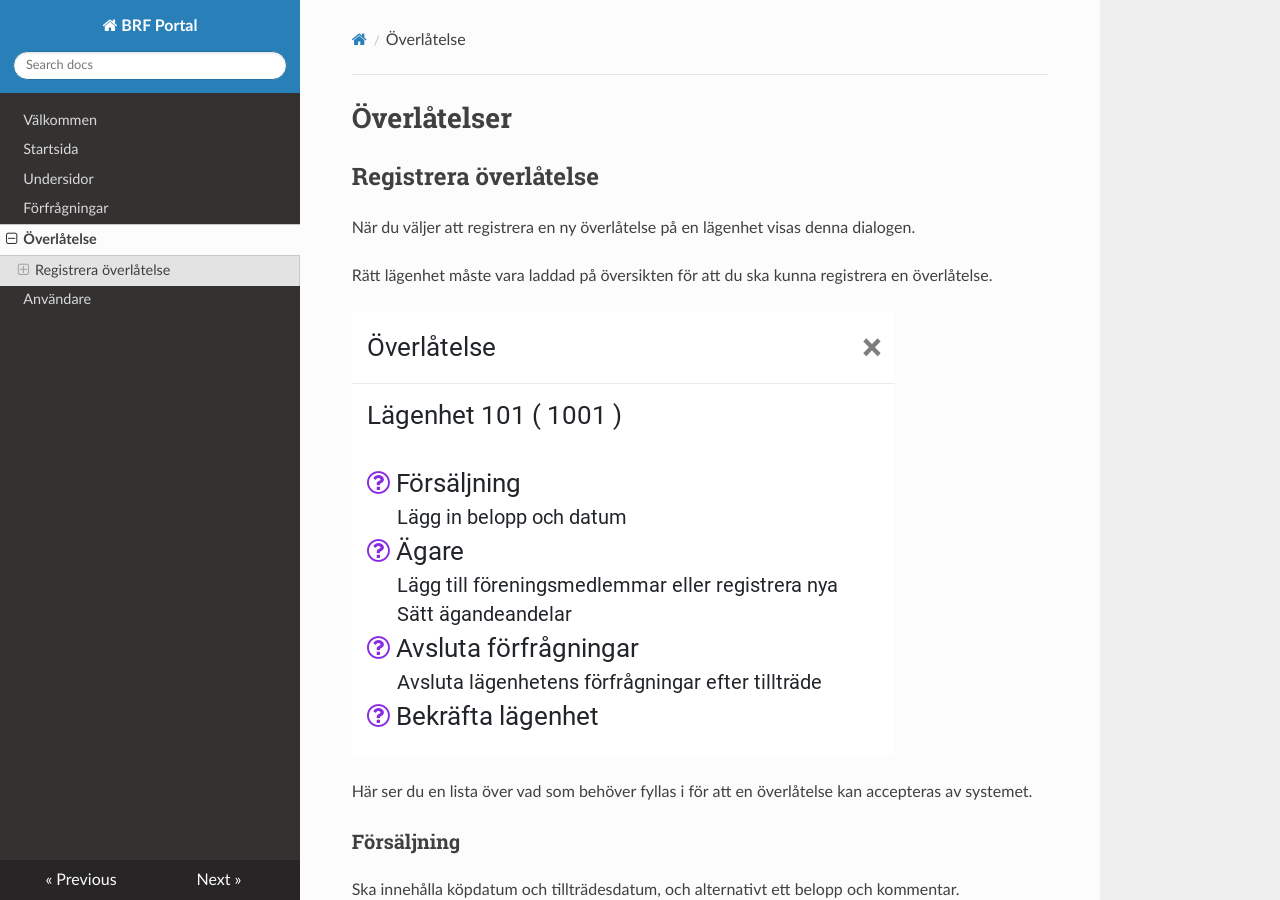
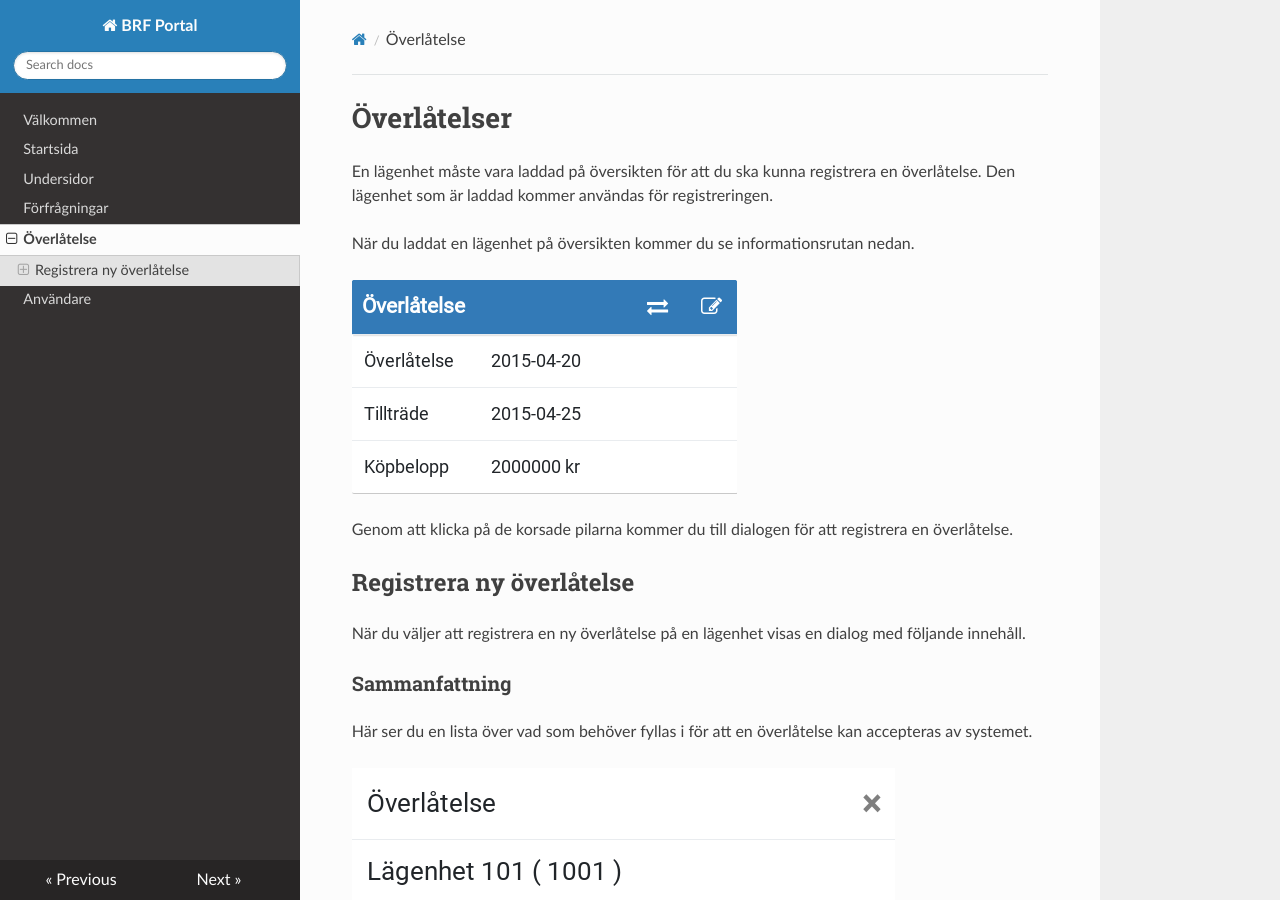
Before and after one commit to brfportal/docs, an MkDocs documentation site: the page built from docs/sale.md, in a window 1280 px wide and 900 px high. Built offline with MkDocs 1.6.1, drawn with Linux system fonts in a browser that asks for light colours; nearby versions of some CDN libraries; old or Windows-style settings are respelled for this version of MkDocs; some of the changed text lies outside the part shown.

Commit message:
Extend sale docs

```diff
--- a/docs/sale.md
+++ b/docs/sale.md
@@ -1,14 +1,22 @@
 # Överlåtelser
 
-## Registrera överlåtelse
+En lägenhet måste vara laddad på översikten för att du ska kunna registrera en överlåtelse. Den lägenhet som är laddad kommer användas för registreringen.
 
-När du väljer att registrera en ny överlåtelse på en lägenhet visas denna dialogen.
+När du laddat en lägenhet på översikten kommer du se informationsrutan nedan.
 
-Rätt lägenhet måste vara laddad på översikten för att du ska kunna registrera en överlåtelse.
+![sale](_img/dash/sale.png)
+
+Genom att klicka på de korsade pilarna kommer du till dialogen för att registrera en överlåtelse.
+
+## Registrera ny överlåtelse
+
+När du väljer att registrera en ny överlåtelse på en lägenhet visas en dialog med följande innehåll.
+
+### Sammanfattning
+
+Här ser du en lista över vad som behöver fyllas i för att en överlåtelse kan accepteras av systemet.
 
 ![sale-reg](_img/sale/register.png)
-
-Här ser du en lista över vad som behöver fyllas i för att en överlåtelse kan accepteras av systemet.
 
 ### Försäljning
 
@@ -33,3 +41,11 @@ Vi nya köpare bör förfrågningar avslutas, för att sedan läggas in för de
 ### Bekräfta lägenhetsnummer
 
 För att förhindra att överlåtelsen registreras på fel lägenhet så måste du skriva in lägenhetsnumret innan den kan skickas in.
+
+![sale-reg-confirm](_img/sale/register-confirm.png)
+
+### Skicka in
+
+När alla punkterna i sammanfattningen är markerade med en grön bock, kan du registrera överlåtelsen med knappen.
+
+![sale-reg-submit](_img/sale/register-submit.png)
```
Also changed, not shown: docs/_img/sale/register-confirm.png (added), docs/_img/sale/register-submit.png (added).
